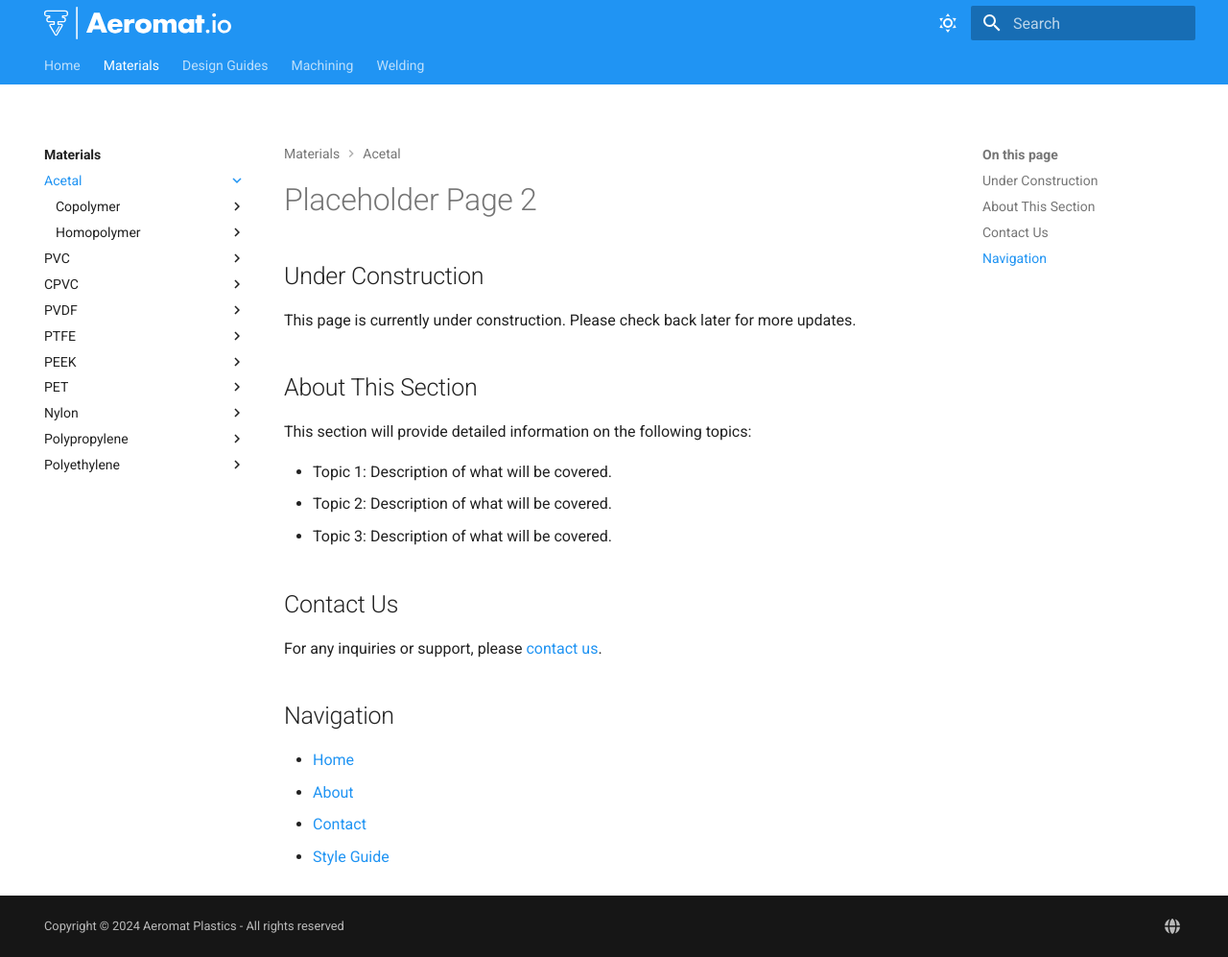
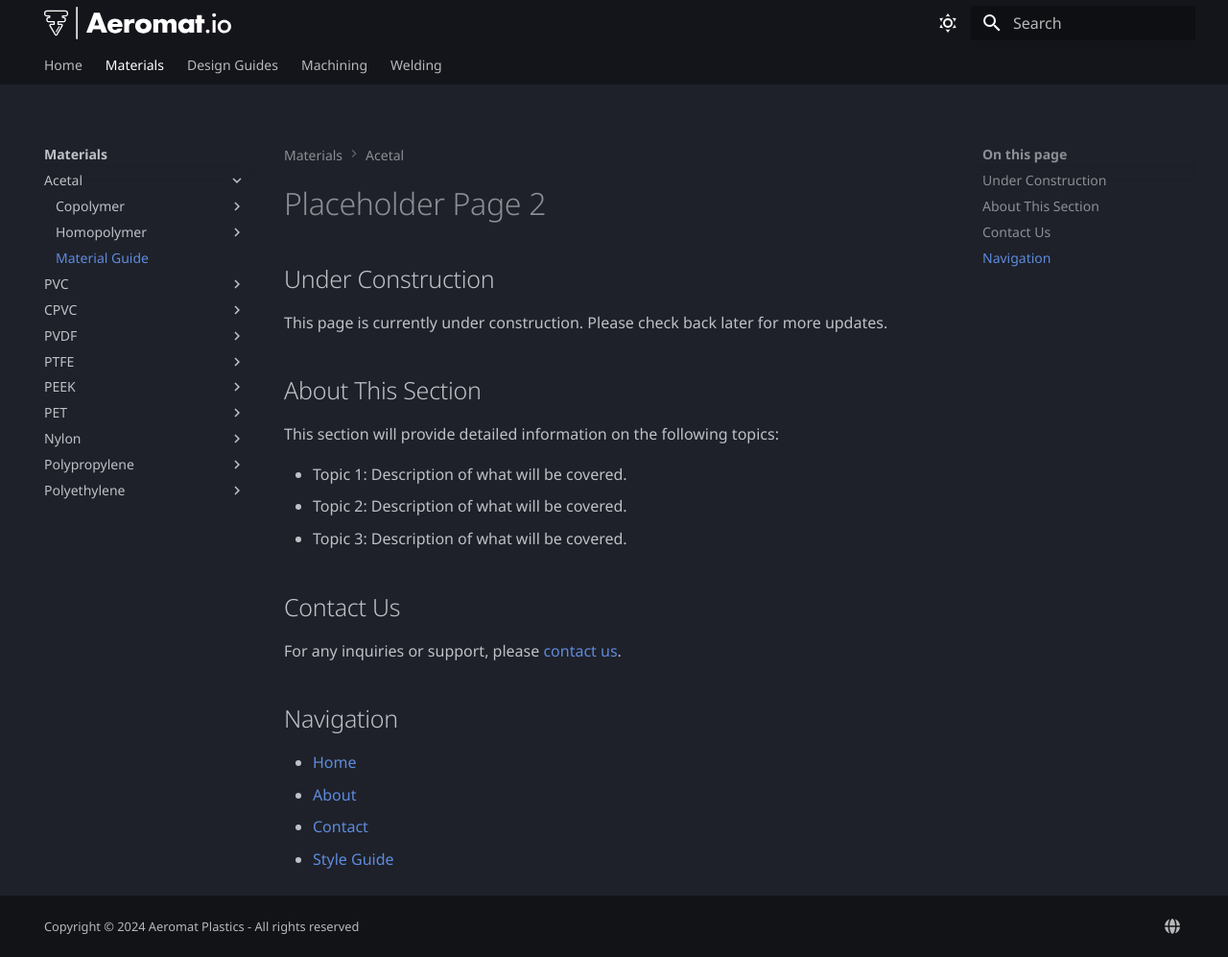
Before and after one commit to blake-gj/aio-docs, an MkDocs documentation site: the page built from docs/materials/acetal/mg.md, in a window 1280 px wide and 997 px high. Shown: the whole window at 96% size. Built offline with MkDocs 1.6.1 and Material for MkDocs 9.7.7, drawn with Linux system fonts in a browser that asks for light colours.

Commit message:
update theme configuration with new font settings and adjust color schemes for light and dark modes; add missing material guide links in navigation

```diff
--- a/mkdocs.yml
+++ b/mkdocs.yml
@@ -3,24 +3,25 @@ site_description: Technical Resource Platform for Aeromat Plastics
 site_url: https://docs.aeromatplastics.com  # Update this when you have the final URL
 
 theme:
+  font:
+    text: Noto Sans
+    code: Noto Sans Mono
   name: material
   logo: assets/images/logo-verywhite.svg  # Path to your logo file
   palette:
     # Dark mode
-    - media: "(prefers-color-scheme: dark)"
-      scheme: slate
-      primary: blue
+    - scheme: slate
+      primary: black
+      accent: blue
+      toggle:
+        icon: material/weather-sunny
+        name: Switch to light mode
+    # Light mode
+    - scheme: default
+      primary: indigo
       accent: blue
       toggle:
         icon: material/weather-night
-        name: Switch to light mode
-    # Light mode
-    - media: "(prefers-color-scheme: light)"
-      scheme: default
-      primary: blue
-      accent: blue
-      toggle:
-        icon: material/weather-sunny
         name: Switch to dark mode
   features:
     - navigation.instant
@@ -128,7 +129,6 @@ nav:
   - Materials:
       - Overview: materials/index.md
       - Acetal:
-          - Material Guide: materials/acetal/index.md
           - Copolymer:
               - Anti-Static: materials/acetal/copolymer/anti-static.md
               - Conductive: materials/acetal/copolymer/conductive.md
@@ -136,47 +136,48 @@ nav:
           - Homopolymer:
               - Glass-Filled: materials/acetal/homopolymer/glass-filled.md
               - PTFE-Filled: materials/acetal/homopolymer/ptfe-filled.md
+          - Material Guide: materials/acetal/mg.md
       - PVC:
-          - Material Guide: materials/pvc/index.md
           - Type A: materials/pvc/type-a.md
           - Type B: materials/pvc/type-b.md
+          - Material Guide: materials/pvc/index.md
       - CPVC:
+          - High-Temperature: materials/cpvc/high-temperature.md
           - Material Guide: materials/cpvc/index.md
-          - High-Temperature: materials/cpvc/high-temperature.md
       - PVDF:
-          - Material Guide: materials/pvdf/index.md
           - High-Purity: materials/pvdf/high-purity.md
           - Chemical-Resistant: materials/pvdf/chemical-resistant.md
+          - Material Guide: materials/pvdf/index.md
       - PTFE:
-          - Material Guide: materials/ptfe/index.md
           - Virgin PTFE: materials/ptfe/virgin.md
           - Filled PTFE:
               - Glass-Filled: materials/ptfe/filled/glass-filled.md
               - Carbon-Filled: materials/ptfe/filled/carbon-filled.md
               - Bronze-Filled: materials/ptfe/filled/bronze-filled.md
+          - Material Guide: materials/ptfe/index.md
       - PEEK:
-          - Material Guide: materials/peek/index.md
           - Glass-Filled: materials/peek/glass-filled.md
           - Carbon-Filled: materials/peek/carbon-filled.md
           - Unfilled PEEK: materials/peek/unfilled.md
+          - Material Guide: materials/peek/index.md
       - PET:
-          - Material Guide: materials/pet/index.md
           - PET-G: materials/pet/pet-g.md
           - PET-T: materials/pet/pet-t.md
+          - Material Guide: materials/pet/index.md
       - Nylon:
-          - Material Guide: materials/nylon/index.md
           - Nylon 6: materials/nylon/nylon-6.md
           - Nylon 66: materials/nylon/nylon-66.md
+          - Material Guide: materials/nylon/index.md
       - Polypropylene:
-          - Material Guide: materials/polypropylene/index.md
           - Copolymer: materials/polypropylene/copolymer.md
           - Homopolymer: materials/polypropylene/homopolymer.md
+          - Material Guide: materials/polypropylene/index.md
       - Polyethylene:
-          - Material Guide: materials/polyethylene/index.md
           - LDPE: materials/polyethylene/ldpe.md
           - HDPE: materials/polyethylene/hdpe.md
           - HMW: materials/polyethylene/hmw.md
           - UHMW: materials/polyethylene/uhmw.md
+          - Material Guide: materials/polyethylene/index.md
   - Design Guides:
     - Overview: design-guides/index.md
     - Plastic Design Guide: design-guides/plastic-design.md
```
Also changed, not shown: docs/materials/acetal/mg.md (renamed from docs/materials/acetal/index.md).
